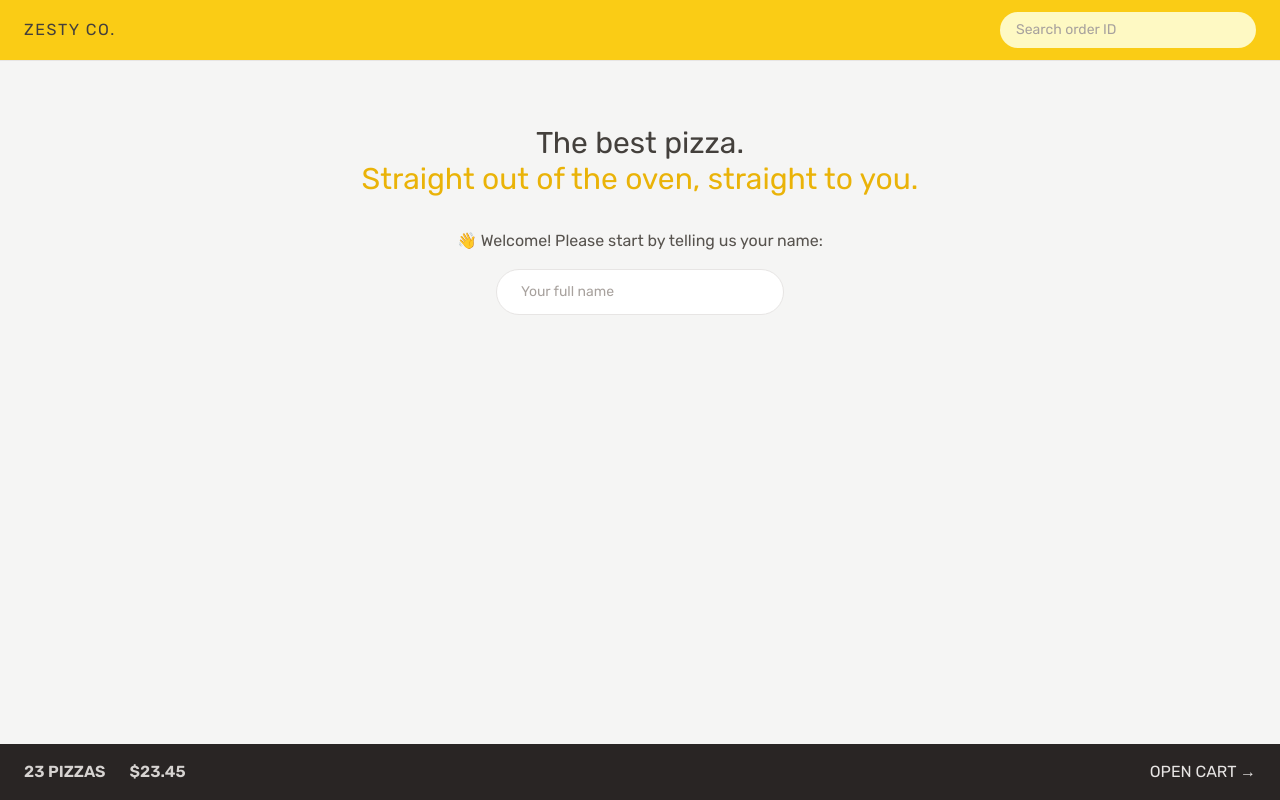
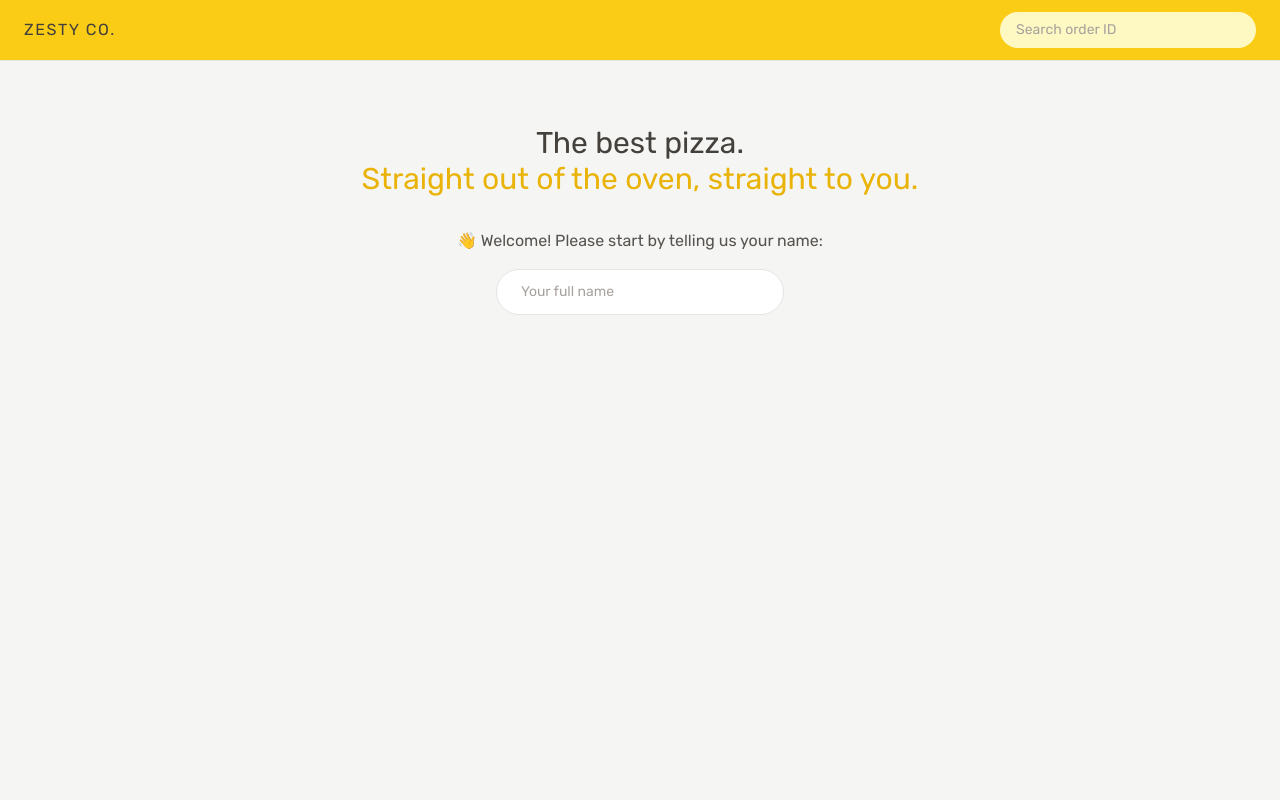
Before and after one commit to MatinT-SA/zesty, a React (Vite) app: page / in a window 1280 px wide. Built offline with nearby package versions, Linux system fonts and the light colour scheme; a web font is replaced by a local one.

Commit message:
building the cart overview with redux

```diff
--- a/src/features/cart/CartOverview.jsx
+++ b/src/features/cart/CartOverview.jsx
@@ -1,11 +1,19 @@
+import { useSelector } from "react-redux";
 import { Link } from "react-router-dom";
+import { getTotalCartPrice, getTotalCartQuantity } from "./cartSlice";
+import { formatCurrency } from "../../utils/helpers";
 
 function CartOverview() {
+  const totalCartQuantity = useSelector(getTotalCartQuantity);
+  const totalCartPrice = useSelector(getTotalCartPrice);
+
+  if (!totalCartQuantity) return null;
+
   return (
-    <div className="bg-stone-800 text-stone-200 uppercase px-4 py-4 sm:px-6 text-sm md:text-base flex items-center justify-between">
-      <p className="text-stone-300 font-semibold space-x-4 sm:space-x-6">
-        <span>23 pizzas</span>
-        <span>$23.45</span>
+    <div className="flex items-center justify-between bg-stone-800 px-4 py-4 text-sm uppercase text-stone-200 sm:px-6 md:text-base">
+      <p className="space-x-4 font-semibold text-stone-300 sm:space-x-6">
+        <span>{totalCartQuantity} pizzas</span>
+        <span>${formatCurrency(totalCartPrice)}</span>
       </p>
       <Link to="/cart">Open cart &rarr;</Link>
     </div>
--- a/src/features/cart/cartSlice.js
+++ b/src/features/cart/cartSlice.js
@@ -1,17 +1,17 @@
 import { createSlice } from "@reduxjs/toolkit";
 
 const initialState = {
-  //   cart: [],
+  cart: [],
 
-  cart: [
-    {
-      pizzaId: 5,
-      name: "Alfredo",
-      quantity: 3,
-      unitPrice: 12,
-      totalPrice: 45,
-    },
-  ],
+  // cart: [
+  //   {
+  //     pizzaId: 5,
+  //     name: "Alfredo",
+  //     quantity: 3,
+  //     unitPrice: 12,
+  //     totalPrice: 45,
+  //   },
+  // ],
 };
 
 const cartSlice = createSlice({
@@ -51,3 +51,9 @@ export const {
 } = cartSlice.actions;
 
 export default cartSlice.reducer;
+
+export const getTotalCartQuantity = (state) =>
+  state.cart.cart.reduce((sum, item) => sum + item.quantity, 0);
+
+export const getTotalCartPrice = (state) =>
+  state.cart.cart.reduce((sum, item) => sum + item.totalPrice, 0);
```
